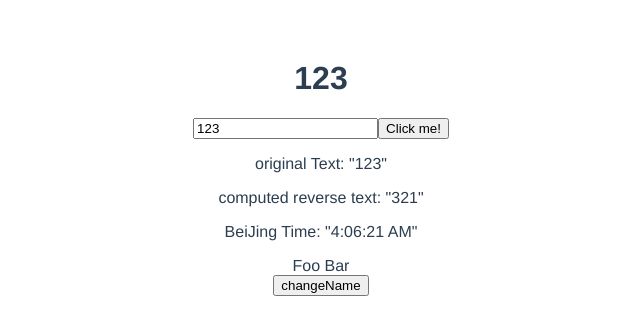
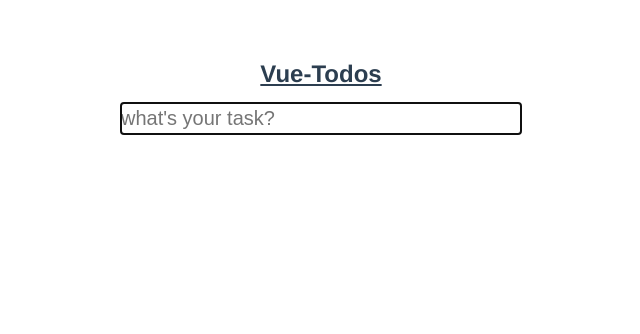
Before and after one commit to TimRChen/Vue-TodoList, a Vue app: page / in a window 1280 px wide. Shown: the top 334 px of the page, without its empty margins (319-959 px from the left). Built offline with nearby package versions, Linux system fonts and the light colour scheme.

Commit message:
update to 0.0.1v

```diff
--- a/src/App.vue
+++ b/src/App.vue
@@ -1,19 +1,24 @@
 <template>
   <div id="app">
-    <h1 v-bind:disabled="false">{{ text }}</h1>
-    <form v-on:submit.prevent="onSubmit">
-      <input type="text" v-model="text">
-      <button v-on:click="handleClick">Click me!</button>
-    </form>
-    <div id="example">
-      <p>original Text: "{{ text }}"</p>
-      <p>computed reverse text: "{{ reverseText }}"</p>
+    <h2 id="title">Vue-Todos</h2>
+    <div class="container">
+      <input
+        class="inputText"
+        placeholder="what's your task?"
+        autofocus="true"
+        v-model="todoText"
+        v-on:keyup.enter="addTodo(todoText)" />
+      <ul>
+        <li v-for="item in items">
+          <input
+            type="checkbox"
+            v-on:click="handleClick(item)" />
+          <span
+            v-bind:class="{ active: item.isChecked }"
+            v-text="item.label" />
+        </li>
+      </ul>
     </div>
-    <div id="time">
-      <p>BeiJing Time: "{{ now }}"</p>
-    </div>
-    <div id="name">{{ fullName }}</div>
-    <button @click="changeName">changeName</button>
   </div>
 </template>
 
@@ -22,55 +27,67 @@ export default {
   name: 'app',
   data () {
     return {
-      text: '123',
-      firstName: 'Foo',
-      lastName: 'Bar'
-    }
-  },
-  computed: {
-    now: function () {
-      return new Date().toLocaleTimeString()
-    },
-    reverseText: function () {
-      return this.text.split('').reverse().join('')
-    },
-    fullName: {
-      // getter
-      get: function () {
-        return `${this.firstName}  ${this.lastName}`
-      },
-      // setter
-      set: function (newValue) {
-        let names = newValue.split(' ')
-        this.firstName = names[0]
-        this.lastName = names[names.length - 1]
-      }
+      items: []
     }
   },
   methods: {
-    handleClick: function () {
-      this.text = '456'
-      alert(this.text)
+    addTodo: function (todoText) {
+      this.items.push({
+        label: todoText,
+        isChecked: false
+      })
+      this.todoText = ''
     },
-    onSubmit: function () {
-      alert('onSubmit is run')
-      console.log(`${this.text} by onSubmit`)
-    },
-    changeName: function () {
-      this.firstName = 'Tim'
-      this.lastName = 'Rchen'
+    handleClick: function (item) {
+      item.isChecked = !item.isChecked
     }
   }
 }
 </script>
 
 <style>
+* {
+  padding: 0;
+  margin: 0;
+}
 #app {
   font-family: 'Avenir', Helvetica, Arial, sans-serif;
   -webkit-font-smoothing: antialiased;
   -moz-osx-font-smoothing: grayscale;
+  color: #2c3e50;
+  max-width: 600px;
+  margin: 60px auto 0 auto;
+}
+
+#title {
   text-align: center;
-  color: #2c3e50;
-  margin-top: 60px;
+  text-decoration: underline;
 }
+
+.container {
+  margin: 0 100px;
+}
+
+.inputText {
+  width: 100%;
+  height: 30px;
+  border: none;
+  border-bottom: 1px solid #ddd;
+  font-size: 20px;
+  margin: 15px auto;
+}
+
+ul {
+  list-style: none;
+}
+
+li {
+  margin-bottom: 12px;
+  border-bottom: 1px solid #d2d2d2;
+}
+
+.active {
+  text-decoration: line-through;
+}
+
 </style>
--- a/src/main.js
+++ b/src/main.js
@@ -2,7 +2,6 @@
 // (runtime-only or standalone) has been set in webpack.base.conf with an alias.
 import Vue from 'vue'
 import App from './App'
-// import Hello from './components/Hello'
 
 Vue.config.productionTip = false
 
```
Also changed, not shown: src/components/Hello.vue (deleted, +0 -27 lines), 1 other file (tests, documents, lock files or other folders).
